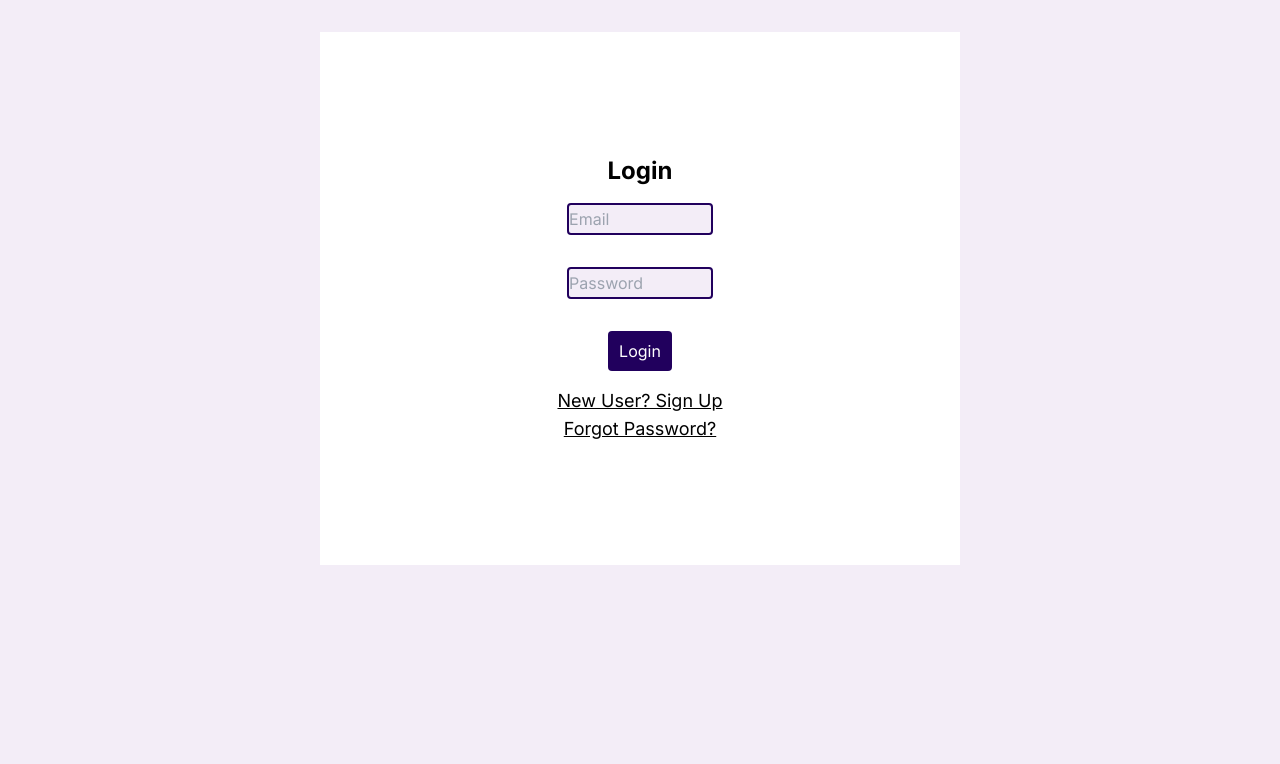
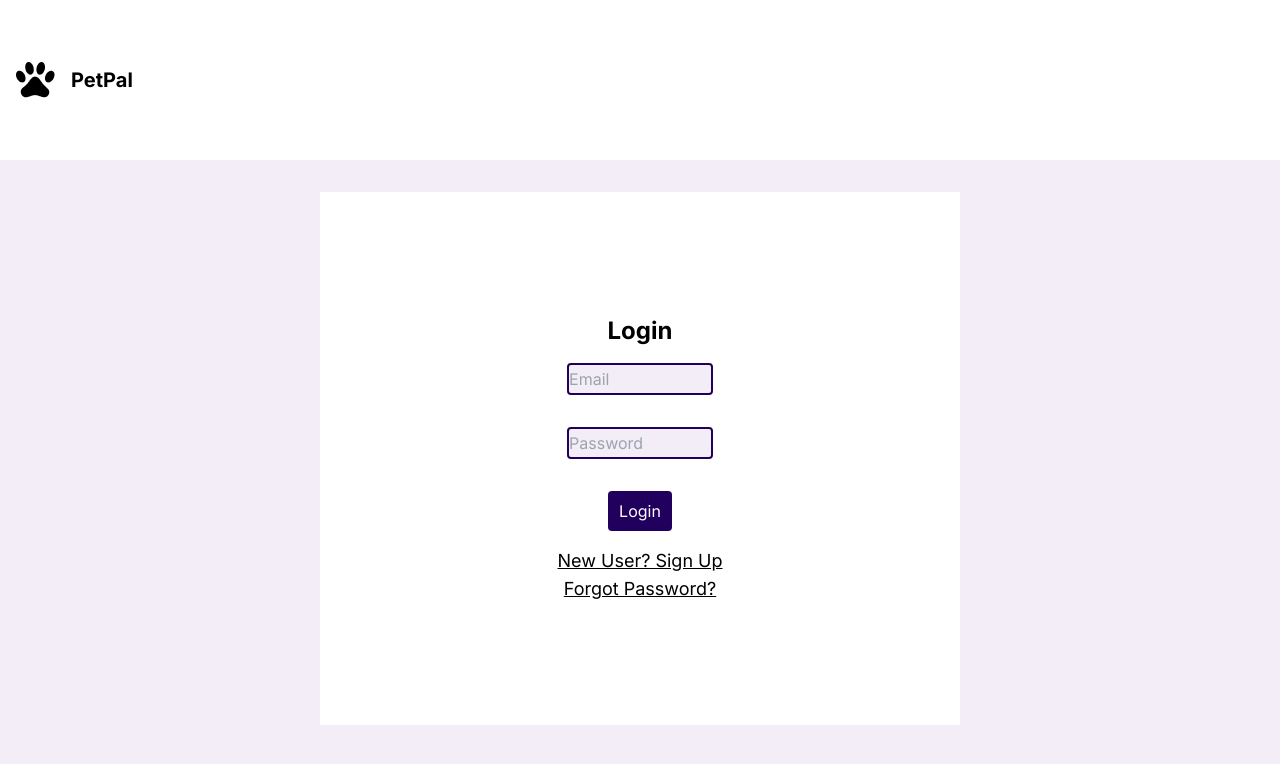
Before and after one commit to dhruv-gambhir/petpet, a Next.js app in the folder client/: page /login in a window 1280 px wide. Shown: the top 764 px of the page. Built offline with nearby package versions, Linux system fonts and the light colour scheme; no server answers.

Commit message:
added title to auth

```diff
--- /dev/null
+++ b/client/app/(auth)/layout.js
@@ -0,0 +1,11 @@
+
+import TitleBar from '../Components/TitleBar';
+
+export default function AuthLayout({ children }) {
+  return (
+    <>
+      <TitleBar />
+      {children}
+    </>
+  );
+}
--- /dev/null
+++ b/client/app/(webapp)/adoption/agency/page.js
@@ -0,0 +1,7 @@
+export default function AgencyAdoptionPage() {
+    return (
+        <main>
+            hi
+        </main>
+    )
+}
--- /dev/null
+++ b/client/app/(webapp)/adoption/user/page.js
@@ -0,0 +1,7 @@
+export default function UserAdoptionPage() {
+    return(
+        <main>
+        hi
+        </main>
+    )
+}
--- /dev/null
+++ b/client/app/Components/TitleBar.js
@@ -0,0 +1,14 @@
+"use client";
+
+import Title from "./Title";
+
+export default function NavBar() {
+
+    return (
+        <main className="bg-white w-full h-40 flex-none flex flex-row items-center justify-center">
+            <div className="flex flex-row justify-between w-full">
+                <Title className="w-1/2 left-2" />
+            </div>
+        </main>
+    );
+}
```
